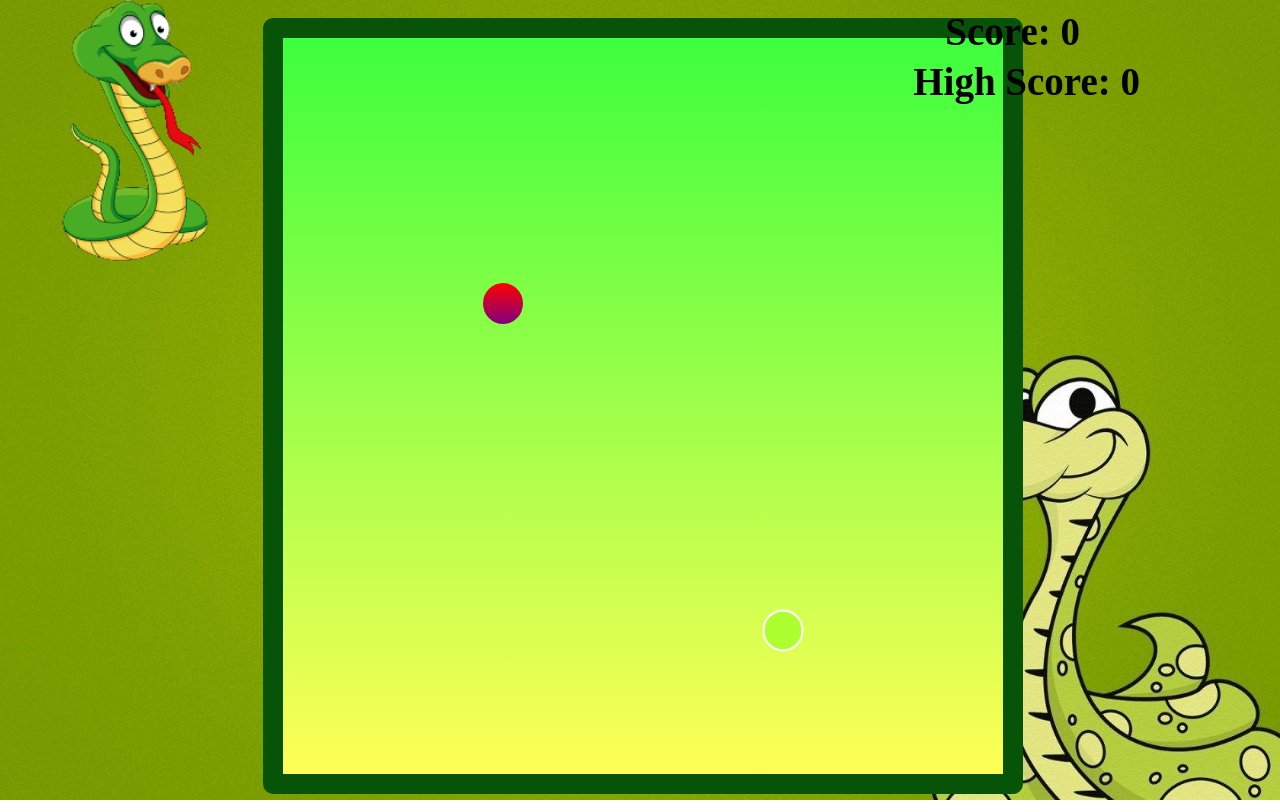
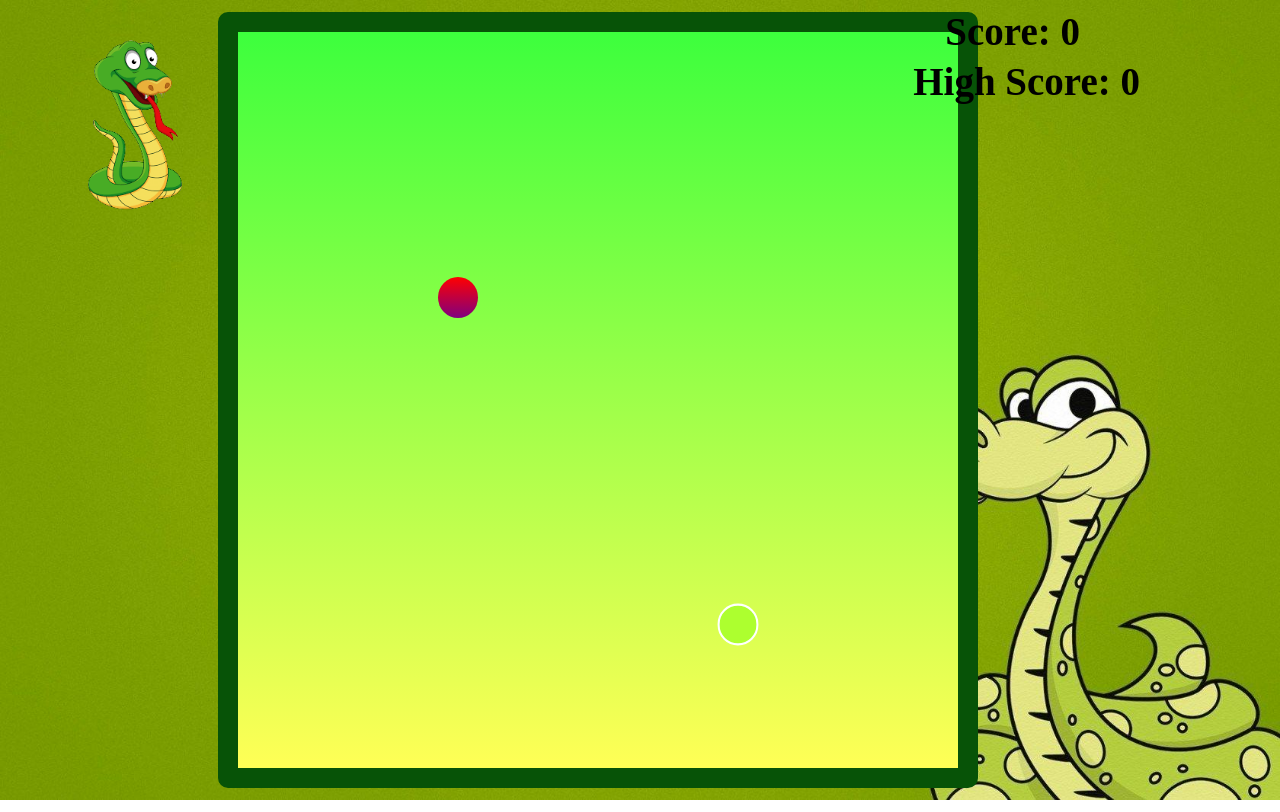
Before and after one commit to Apeksha02/SnakeGame, a plain HTML site: page index.html in a window 1280 px wide. Drawn offline with Linux system fonts and the light colour scheme; a web font is replaced by a local one.

Commit message:
Modified css

```diff
--- a/style.css
+++ b/style.css
@@ -70,6 +70,6 @@
 img{
     /* margin-top: 10px; */
     margin-bottom: 550px;
-    width: 20%;
-    height: 20%;
+    width: 13%;
+    height: 13%;
 }
```
